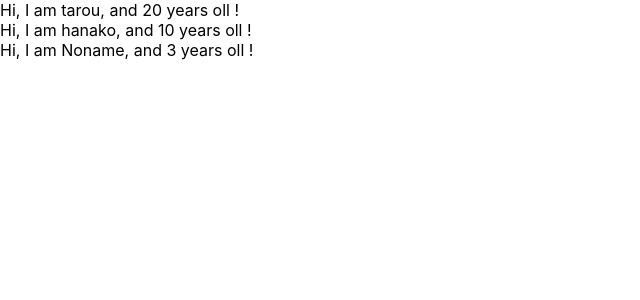
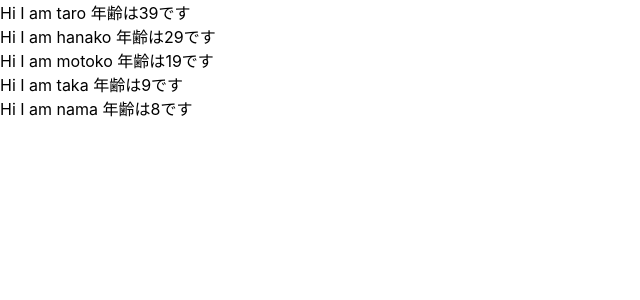
Before and after one commit to sathub/u-react-redux-crud-app, a React (Create React App) app: page / in a window 1280 px wide. Shown: the top 300 px of the page, without its empty margins (0-640 px from the left). Built offline with nearby package versions, Linux system fonts and the light colour scheme.

Commit message:
learn prop-types

```diff
--- a/src/App.js
+++ b/src/App.js
@@ -1,11 +1,13 @@
-import React, { Component } from 'react';
-
+import React from 'react';
+import PropTypes from 'prop-types';
 
 const App = () => {
   const profiles = [
-    { name: "tarou", age: 20 },
-    { name: "hanako", age: 10 },
-    { name: "Noname" }
+    { name: "taro", age: 39 },
+    { name: "hanako", age: 29 },
+    { name: "motoko", age: 19 },
+    { name: "taka", age: 9 },
+    { name: "nama", age: 8}
 
   ]
   return (
@@ -19,11 +21,13 @@ const App = () => {
   )
 }
 const User = (props) => {
-  return <div>Hi, I am {props.name}, and {props.age} years oll !</div>
+  return <div>Hi I am {props.name} 年齢は{props.age}です</div>
 }
 
-User.defaultProps = {
-  age: 3
+User.propTypes = {
+  name: PropTypes.string,
+  age: PropTypes.number.isRequired
+
 }
 
 export default App;
```
